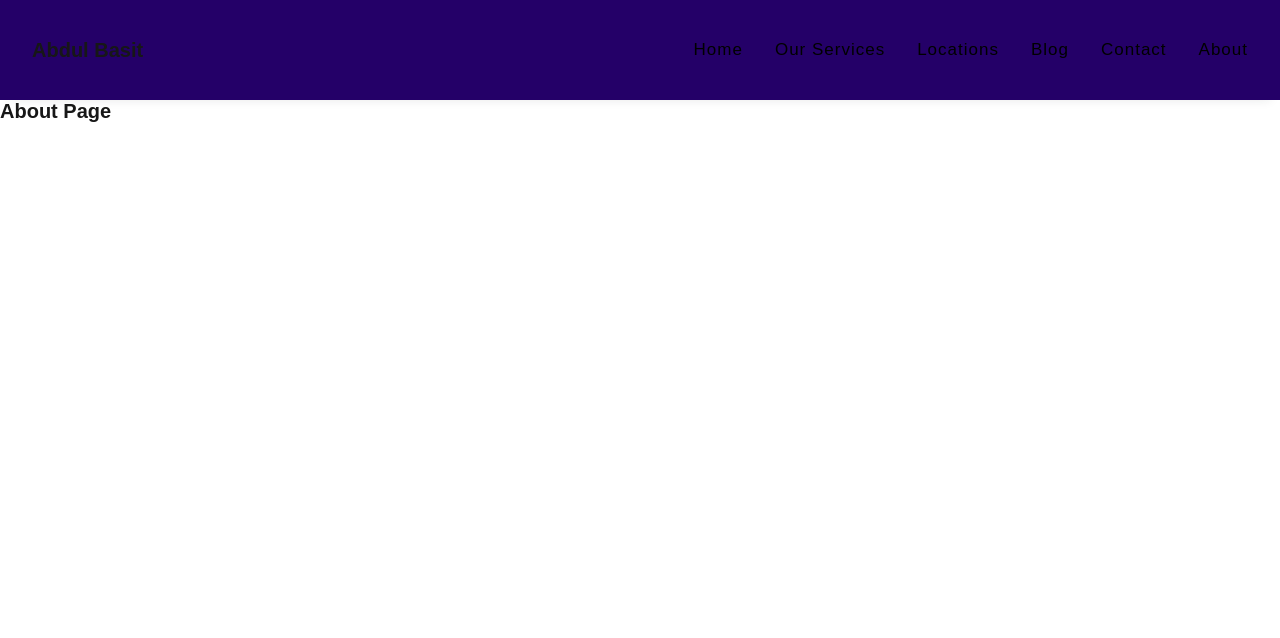
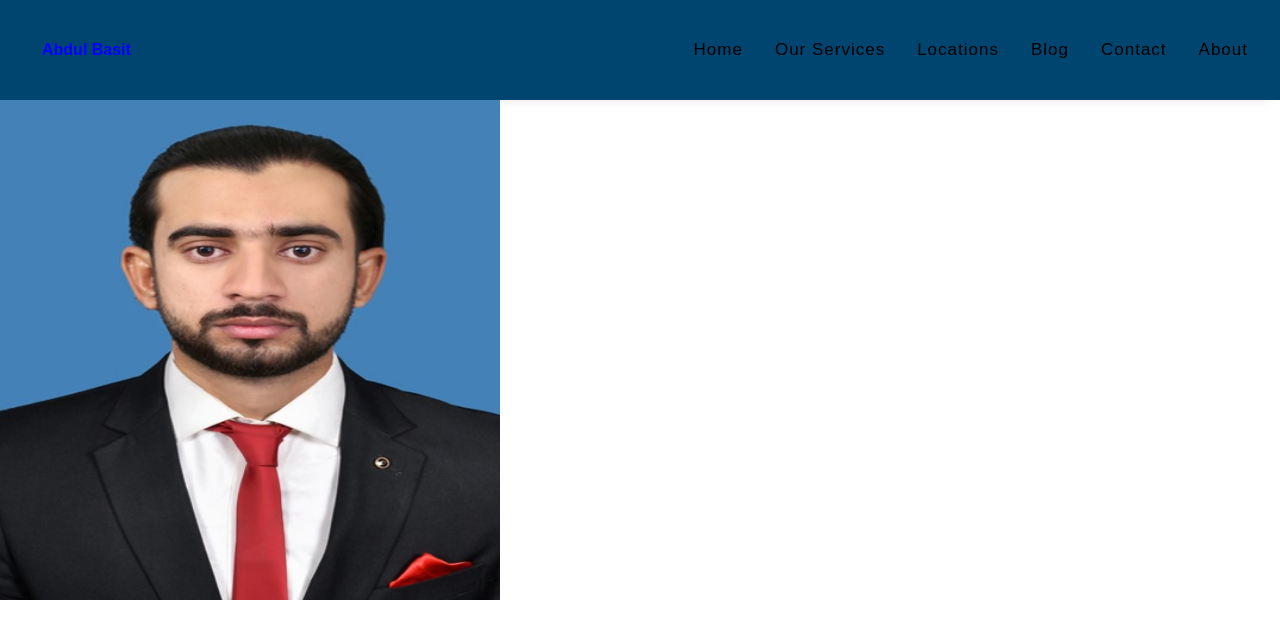
Before and after one commit to abdulbasit34310/nextjs, a Next.js app: page /about in a window 1280 px wide. Shown: the top 638 px of the page. Built offline with nearby package versions, Linux system fonts and the light colour scheme.

Commit message:
Image Component

```diff
--- a/app/(user)/about/page.jsx
+++ b/app/(user)/about/page.jsx
@@ -1,9 +1,19 @@
 import React from 'react';
+import Image from 'next/image';
 
 const About = () => {
     return (
         <div>
-            <h1>About Page</h1>
+            <Image
+                src="/thapa.jpg"
+                width={500}
+                height={500}
+                alt="Picture of the author"
+                quality={75}
+                priority={false}
+                placeholder="empty"
+                blurDataURL=""
+            />
         </div>
     );
 };
--- a/app/globals.css
+++ b/app/globals.css
@@ -5,8 +5,8 @@
 
 @media (prefers-color-scheme: dark) {
   :root {
-    --background: #0a0a0a;
-    --foreground: #ededed;
+    --background: #202124;
+    --foreground: #fff;
   }
 }
 
--- a/app/navigationBar.css
+++ b/app/navigationBar.css
@@ -37,7 +37,7 @@ button {
 header {
   height: 10rem;
   box-shadow: rgba(33, 35, 38, 0.1) 0px 10px 10px -10px;
-  background-color: #240068;
+  background-color: #004570;
   width: 100%;
 }
 
--- a/app/navigationBar.js
+++ b/app/navigationBar.js
@@ -10,12 +10,18 @@ const NavigationBar = () => {
         setShowMenu(!showMenu);
     };
 
+    const styles = {
+        color: 'blue',
+        fontSize: '16px',
+        padding: '10px'
+    };
+
     return (
         <header>
             <div className="container">
                 <div className="grid navbar-grid">
                     <div className="logo">
-                        <h1>Abdul Basit</h1>
+                        <h1 style={styles}>Abdul Basit</h1>
                     </div>
 
                     <nav className={showMenu ? "menu-mobile" : "menu-web"}>
```
Also changed, not shown: public/thapa.jpg (added).
